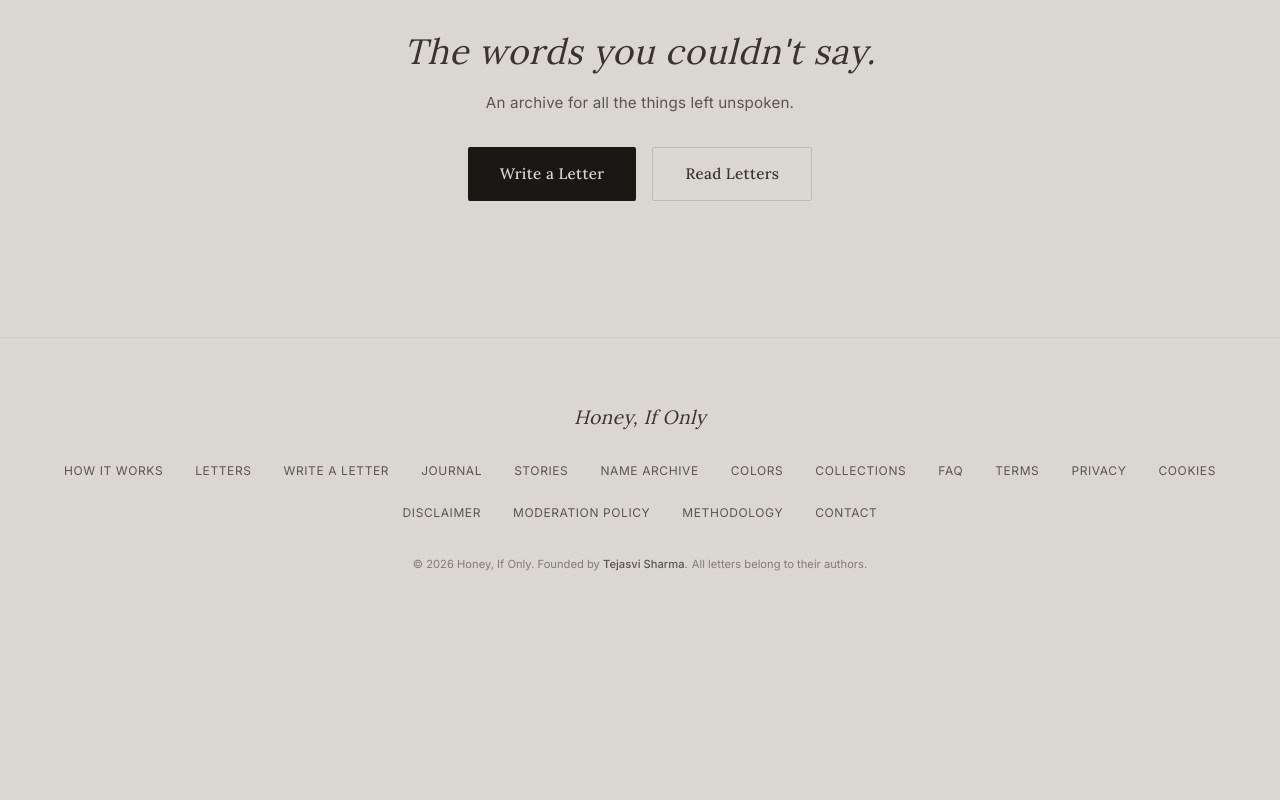
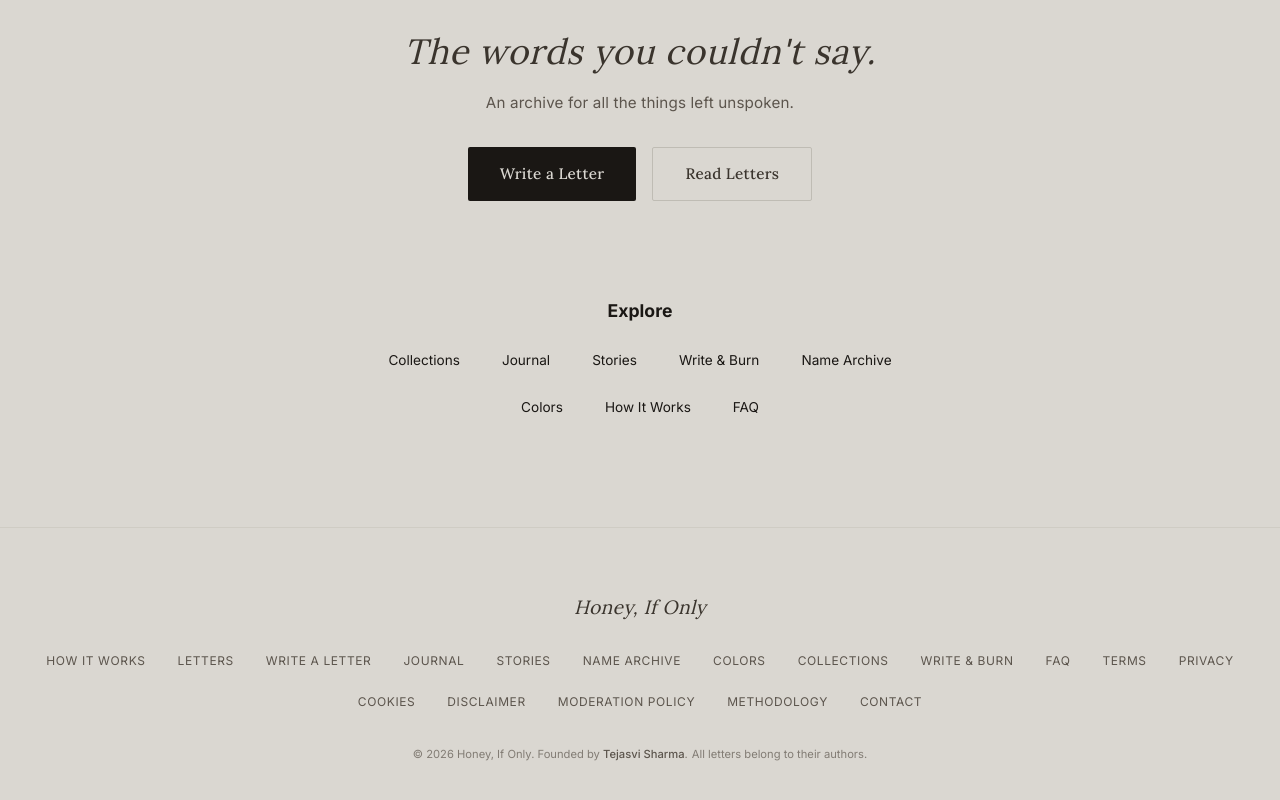
Before and after one commit to stejvsi-sketch/honey, a Next.js app: page / in a window 1280 px wide. Shown: the part 660-1460 px from the top of the page. Before the commit the page ends 1282 px from the top, so only its background shows below. Built offline with nearby package versions, Linux system fonts and the light colour scheme; no server answers; the database is empty.

Commit message:
SEO: add contextual internal links across all page types (homepage, journal, stories, letters, burn, footer)

```diff
--- a/app/page.tsx
+++ b/app/page.tsx
@@ -48,7 +48,20 @@ export default async function HomePage() {
         </div>
       </section>
 
-
+      {/* Explore — contextual internal links for SEO and discovery */}
+      <section style={{ textAlign: 'center', padding: '40px 20px 20px' }}>
+        <h2 style={{ fontSize: '1.1rem', marginBottom: '16px', color: 'var(--text-secondary)' }}>Explore</h2>
+        <div style={{ display: 'flex', flexWrap: 'wrap', gap: '10px', justifyContent: 'center', maxWidth: '600px', margin: '0 auto' }}>
+          <Link href="/collections" style={{ padding: '8px 16px', borderRadius: '20px', border: '1px solid var(--border-color)', color: 'var(--text-secondary)', textDecoration: 'none', fontSize: '0.85rem' }}>Collections</Link>
+          <Link href="/journal" style={{ padding: '8px 16px', borderRadius: '20px', border: '1px solid var(--border-color)', color: 'var(--text-secondary)', textDecoration: 'none', fontSize: '0.85rem' }}>Journal</Link>
+          <Link href="/stories" style={{ padding: '8px 16px', borderRadius: '20px', border: '1px solid var(--border-color)', color: 'var(--text-secondary)', textDecoration: 'none', fontSize: '0.85rem' }}>Stories</Link>
+          <Link href="/burn" style={{ padding: '8px 16px', borderRadius: '20px', border: '1px solid var(--border-color)', color: 'var(--text-secondary)', textDecoration: 'none', fontSize: '0.85rem' }}>Write & Burn</Link>
+          <Link href="/archive" style={{ padding: '8px 16px', borderRadius: '20px', border: '1px solid var(--border-color)', color: 'var(--text-secondary)', textDecoration: 'none', fontSize: '0.85rem' }}>Name Archive</Link>
+          <Link href="/colors" style={{ padding: '8px 16px', borderRadius: '20px', border: '1px solid var(--border-color)', color: 'var(--text-secondary)', textDecoration: 'none', fontSize: '0.85rem' }}>Colors</Link>
+          <Link href="/about" style={{ padding: '8px 16px', borderRadius: '20px', border: '1px solid var(--border-color)', color: 'var(--text-secondary)', textDecoration: 'none', fontSize: '0.85rem' }}>How It Works</Link>
+          <Link href="/faq" style={{ padding: '8px 16px', borderRadius: '20px', border: '1px solid var(--border-color)', color: 'var(--text-secondary)', textDecoration: 'none', fontSize: '0.85rem' }}>FAQ</Link>
+        </div>
+      </section>
 
       {/* JSON-LD Structured Data */}
       <script
--- a/components/Footer.tsx
+++ b/components/Footer.tsx
@@ -17,6 +17,7 @@ export default function Footer() {
           <li><Link href="/archive" className="footer__link">Name Archive</Link></li>
           <li><Link href="/colors" className="footer__link">Colors</Link></li>
           <li><Link href="/collections" className="footer__link">Collections</Link></li>
+          <li><Link href="/burn" className="footer__link">Write & Burn</Link></li>
           <li><Link href="/faq" className="footer__link">FAQ</Link></li>
           <li><Link href="/terms" className="footer__link">Terms</Link></li>
           <li><Link href="/privacy" className="footer__link">Privacy</Link></li>
```
Also changed, not shown: app/burn/page.tsx (+14 -0 lines), app/journal/[slug]/page.tsx (+12 -0 lines), app/letter/[id]/page.tsx (+9 -1 lines), app/stories/[slug]/page.tsx (+11 -0 lines).
